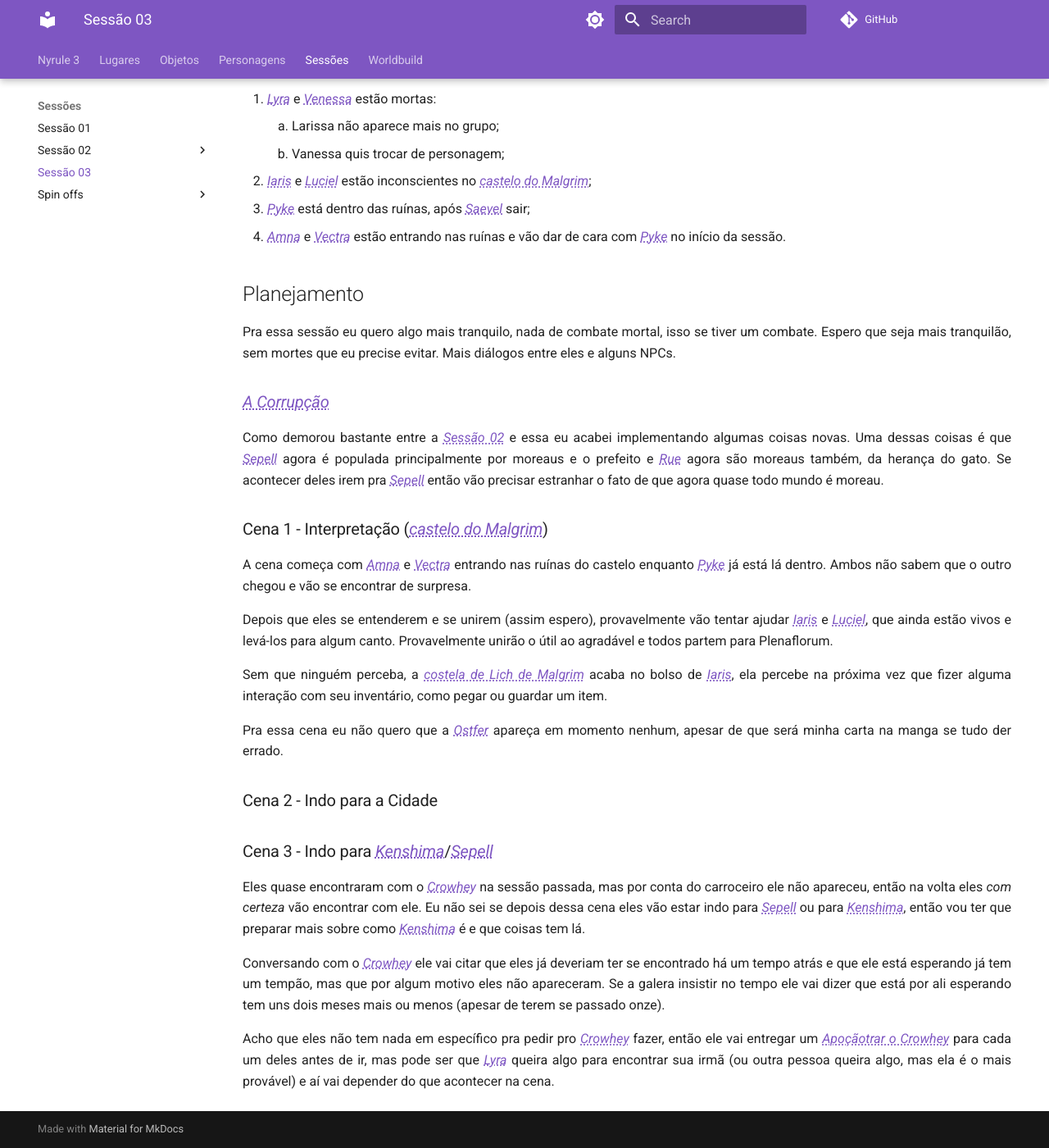
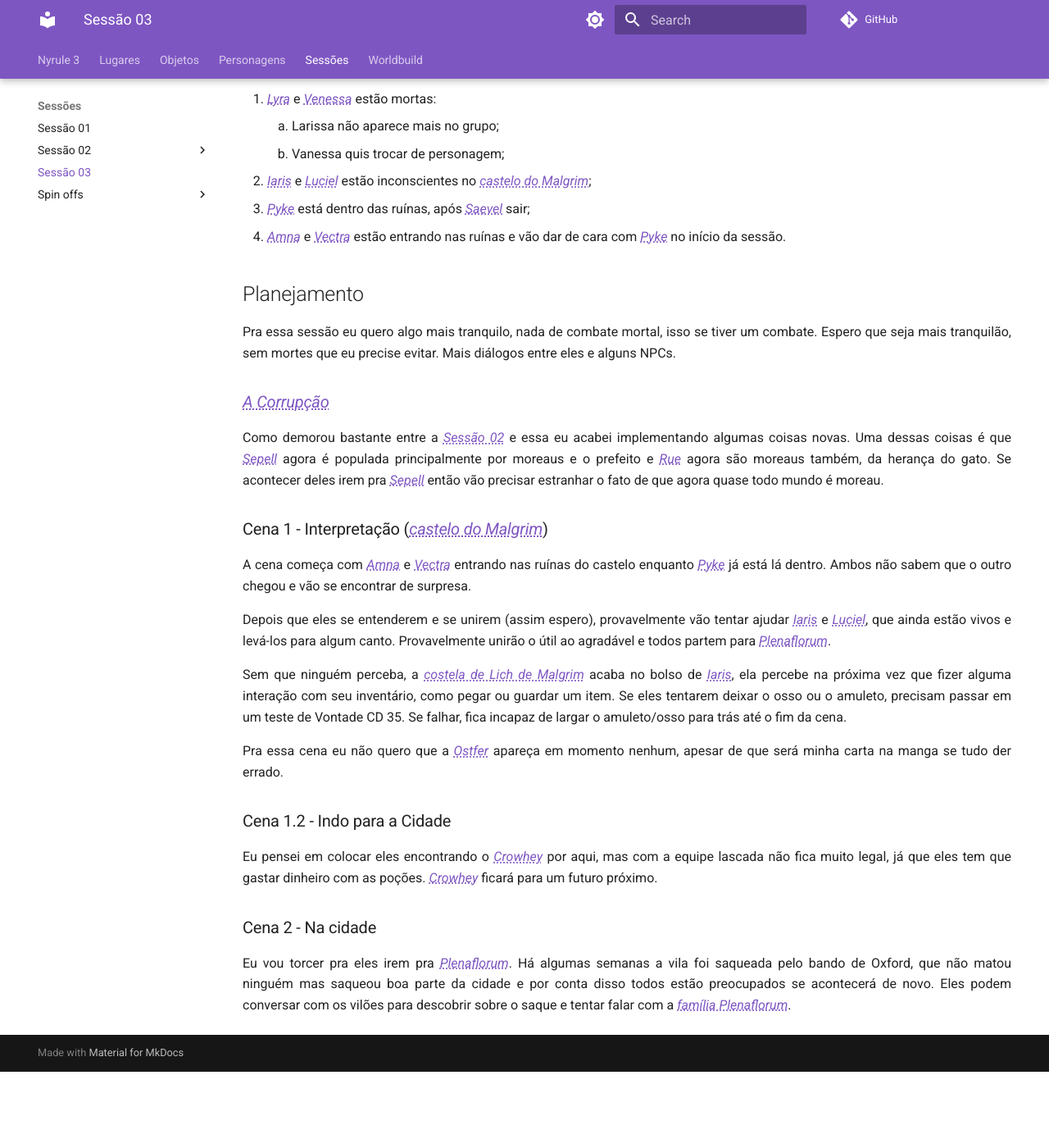
Before and after one commit to NiiMiyo/obsidian-nyrule3, an MkDocs documentation site: the page built from docs/Sessões/Sessão 03/index.md, in a window 1280 px wide and 1400 px high, scrolled down 478 px. Shown: the whole window at 82% size. Built offline with MkDocs 1.6.1 and Material for MkDocs 9.7.7, drawn with Linux system fonts in a browser that asks for light colours; comment, search, counter and statistics services are not loaded; after the commit the page ends 1785 px from its top, so only the background shows below that; some of the changed text lies outside the part shown.

Commit message:
PUSH NOTE : Sessão 03.md

```diff
--- a/docs/Sessões/Sessão 03/index.md
+++ b/docs/Sessões/Sessão 03/index.md
@@ -1,8 +1,10 @@
-# Sessão 03
+---
+title: Sessão 03
+---
 É aqui que o filho chora e a mãe dá risada. Essa sessão vou ter que dar um jeito de reunir todo mundo e magicamente fazer eles se unirem.
 
 ## Objetivos da sessão
-1. Se possível, dar uma pausa da história do [Saevel](../../Personagens/NPCs/Vil%C3%B5es/Saevel%20Caiphine/index.md) e [Malgrim](../../Personagens/NPCs/Vil%C3%B5es/Malgrim/index.md), fazendo eles irem atrás de alguma outra coisa, como informações ou a "side quest" de [Amna](../../Personagens/PCs/Amna/index.md) e [Vectra](../../Personagens/PCs/Vectra/index.md) de entregar de volta o dinheiro para a família Plenaflorum;
+1. Se possível, dar uma pausa da história do [Saevel](../../Personagens/NPCs/Vil%C3%B5es/Saevel%20Caiphine/index.md) e [Malgrim](../../Personagens/NPCs/Vil%C3%B5es/Malgrim/index.md), fazendo eles irem atrás de alguma outra coisa, como informações ou a "side quest" de [Amna](../../Personagens/PCs/Amna/index.md) e [Vectra](../../Personagens/PCs/Vectra/index.md) de entregar de volta o dinheiro para a [família Plenaflorum](../../Lugares/Plano%20Material/Nyrule/Amp%C3%A1fica/Plenaflorum/Fam%C3%ADlia%20Plenaflorum.md);
 2. Se possível é legal dar algum dinheiro pra eles de alguma forma.
 
 ## Notas adicionais
@@ -22,18 +24,14 @@ Como demorou bastante entre a [Sessão 02](../Sess%C3%A3o%2002/index.md) e essa
 ### Cena 1 - Interpretação ([castelo do Malgrim](../../Lugares/Plano%20Material/Nyrule/Ermos/Marcadores/Castelo%20de%20Malgrim/index.md))
 A cena começa com [Amna](../../Personagens/PCs/Amna/index.md) e [Vectra](../../Personagens/PCs/Vectra/index.md) entrando nas ruínas do castelo enquanto [Pyke](../../Personagens/PCs/Pyke/Workhiz%20Pyke.md) já está lá dentro. Ambos não sabem que o outro chegou e vão se encontrar de surpresa.
 
-Depois que eles se entenderem e se unirem (assim espero), provavelmente vão tentar ajudar [Iaris](../../Personagens/PCs/Iaris/index.md) e [Luciel](../../Personagens/PCs/Luciel/index.md), que ainda estão vivos e levá-los para algum canto. Provavelmente unirão o útil ao agradável e todos partem para Plenaflorum.
+Depois que eles se entenderem e se unirem (assim espero), provavelmente vão tentar ajudar [Iaris](../../Personagens/PCs/Iaris/index.md) e [Luciel](../../Personagens/PCs/Luciel/index.md), que ainda estão vivos e levá-los para algum canto. Provavelmente unirão o útil ao agradável e todos partem para [Plenaflorum](../../Lugares/Plano%20Material/Nyrule/Amp%C3%A1fica/Plenaflorum/index.md).
 
-Sem que ninguém perceba, a [costela de Lich de Malgrim](../../Lugares/Plano%20Material/Nyrule/Ermos/Marcadores/Castelo%20de%20Malgrim/index.md#Tesouros) acaba no bolso de [Iaris](../../Personagens/PCs/Iaris/index.md), ela percebe na próxima vez que fizer alguma interação com seu inventário, como pegar ou guardar um item.
+Sem que ninguém perceba, a [costela de Lich de Malgrim](../../Lugares/Plano%20Material/Nyrule/Ermos/Marcadores/Castelo%20de%20Malgrim/index.md#Tesouros) acaba no bolso de [Iaris](../../Personagens/PCs/Iaris/index.md), ela percebe na próxima vez que fizer alguma interação com seu inventário, como pegar ou guardar um item. Se eles tentarem deixar o osso ou o amuleto, precisam passar em um teste de Vontade CD 35. Se falhar, fica incapaz de largar o amuleto/osso para trás até o fim da cena.
 
 Pra essa cena eu não quero que a [Ostfer](../../Personagens/NPCs/Ostfer.md) apareça em momento nenhum, apesar de que será minha carta na manga se tudo der errado.
 
-### Cena 2 - Indo para a Cidade
+### Cena 1.2 - Indo para a Cidade
+Eu pensei em colocar eles encontrando o [Crowhey](../../Personagens/NPCs/Crowhey%20Semore/index.md) por aqui, mas com a equipe lascada não fica muito legal, já que eles tem que gastar dinheiro com as poções. [Crowhey](../../Personagens/NPCs/Crowhey%20Semore/index.md) ficará para um futuro próximo.
 
-
-### Cena 3 - Indo para [Kenshima](../../Lugares/Plano%20Material/Nyrule/Ermos/Kenshima.md)/[Sepell](../../Lugares/Plano%20Material/Nyrule/Ermos/Sepell.md)
-Eles quase encontraram com o [Crowhey](../../Personagens/NPCs/Crowhey%20Semore/index.md) na sessão passada, mas por conta do carroceiro ele não apareceu, então na volta eles _com certeza_ vão encontrar com ele. Eu não sei se depois dessa cena eles vão estar indo para [Sepell](../../Lugares/Plano%20Material/Nyrule/Ermos/Sepell.md) ou para [Kenshima](../../Lugares/Plano%20Material/Nyrule/Ermos/Kenshima.md), então vou ter que preparar mais sobre como [Kenshima](../../Lugares/Plano%20Material/Nyrule/Ermos/Kenshima.md) é e que coisas tem lá.
-
-Conversando com o [Crowhey](../../Personagens/NPCs/Crowhey%20Semore/index.md) ele vai citar que eles já deveriam ter se encontrado há um tempo atrás e que ele está esperando já tem um tempão, mas que por algum motivo eles não apareceram. Se a galera insistir no tempo ele vai dizer que está por ali esperando tem uns dois meses mais ou menos (apesar de terem se passado onze).
-
-Acho que eles não tem nada em específico pra pedir pro [Crowhey](../../Personagens/NPCs/Crowhey%20Semore/index.md) fazer, então ele vai entregar um [Apoçãotrar o Crowhey](../../Objetos/Apo%C3%A7%C3%A3otrar%20o%20Crowhey.md) para cada um deles antes de ir, mas pode ser que [Lyra](../../Personagens/PCs/Lyra/Lyra%20Windsong.md) queira algo para encontrar sua irmã (ou outra pessoa queira algo, mas ela é o mais provável) e aí vai depender do que acontecer na cena.
+### Cena 2 - Na cidade
+Eu vou torcer pra eles irem pra [Plenaflorum](../../Lugares/Plano%20Material/Nyrule/Amp%C3%A1fica/Plenaflorum/index.md). Há algumas semanas a vila foi saqueada pelo bando de Oxford, que não matou ninguém mas saqueou boa parte da cidade e por conta disso todos estão preocupados se acontecerá de novo. Eles podem conversar com os vilões para descobrir sobre o saque e tentar falar com a [família Plenaflorum](../../Lugares/Plano%20Material/Nyrule/Amp%C3%A1fica/Plenaflorum/Fam%C3%ADlia%20Plenaflorum.md).
```
